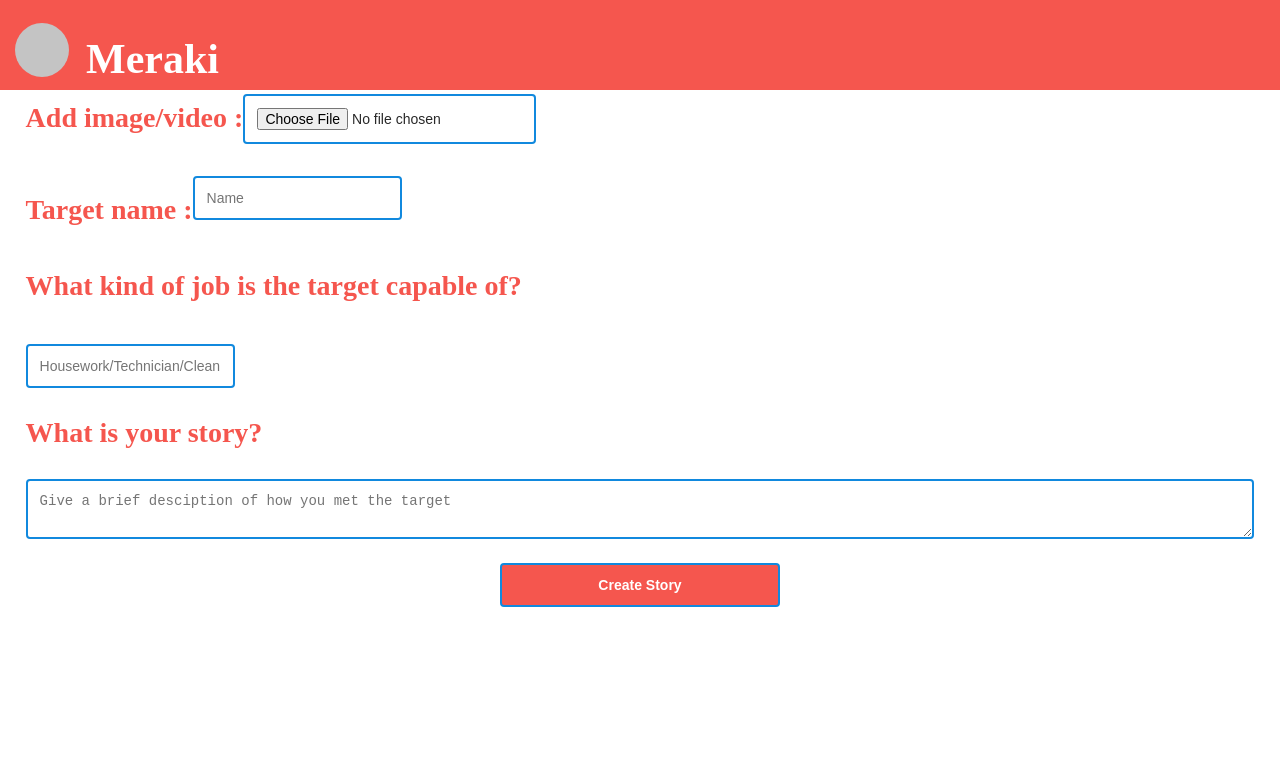
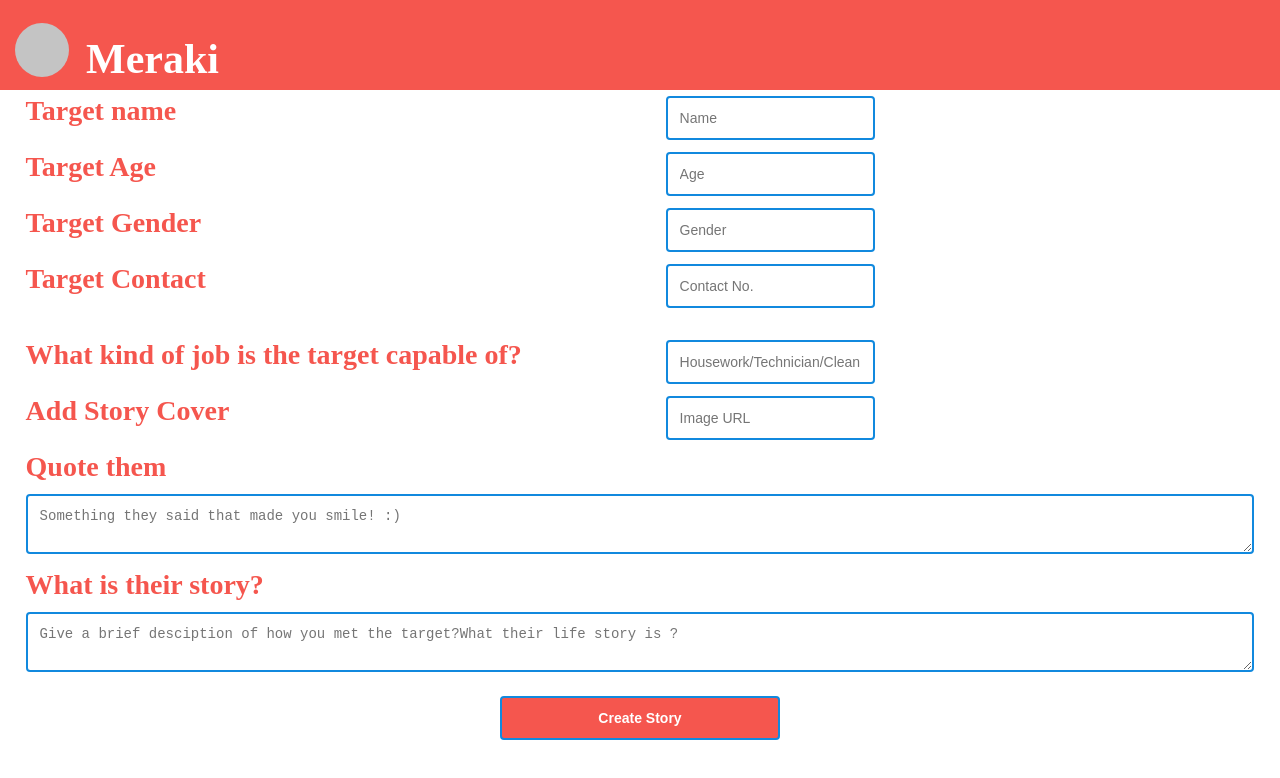
Before and after one commit to avinash-vk/Meraki, a React (Create React App) app: page /story/new/1 in a window 1280 px wide. Shown: the top 778 px of the page. Built offline with nearby package versions, Linux system fonts and the light colour scheme.

Commit message:
Story form

```diff
--- a/src/views/story/StoryForm.css
+++ b/src/views/story/StoryForm.css
@@ -123,7 +123,7 @@ font-style: normal;
 font-weight: bold;
 font-size: 28px;
 line-height: 54px;
-
+width:50vw;
 /* identical to box height */
 
 color: #F5564E;
@@ -135,3 +135,6 @@ color: #F5564E;
   transform: translate(-50%, 0%);
   text-align: center;
 }
+.storyfull{
+	width:"100%"
+}
--- a/src/views/story/storyCreateForm.js
+++ b/src/views/story/storyCreateForm.js
@@ -9,8 +9,12 @@ class StoryCreateForm extends React.Component {
 		this.state= {
 			image:'',
       tname:'',
+      tage:'',
+      tgender:'',
       job:'',
+      title:'',
       story:'',
+      contact:'',
 			buttonDisabled: false
 		}
 	}
@@ -26,8 +30,13 @@ class StoryCreateForm extends React.Component {
 		this.setState({
 			image:'',
       tname:'',
+      tage:'',
+      tgender:'',
       job:'',
+      title:'',
       story:'',
+      contact:'',
+
 			buttonDisabled: false
 		})
 	}
@@ -50,18 +59,10 @@ class StoryCreateForm extends React.Component {
 
     <div style={{paddingTop: "5%",paddingLeft: "2%",paddingRight:"2%"}}>
 			<div>
-			<h1 class="formText" style={{float:"left"}}>Add image/video : </h1>
-			<hr style={{color:"white"}}></hr>
-			<InputField
-					type='file'
-					placeholder='Image'
-					value={this.state.image ? this.state.image : ''}
-					onChange={(val) => this.setInputValue('image',val)}
-				/>
 			</div>
 			<br></br>
 			<div style={{flexDirection:"column"}}>
-			<h1 class="formText" style={{float:"left"}}>Target name :</h1>
+			<text class="formText" style={{float:"left"}}>Target name </text>
 			<InputField
 					style={{float:"right"}}
 					type='text'
@@ -69,20 +70,63 @@ class StoryCreateForm extends React.Component {
 					value={this.state.tname ? this.state.tname : ''}
 					onChange={(val) => this.setInputValue('tname',val)}
 				/>
+        	<text class="formText" style={{float:"left"}}>Target Age </text>
+			<InputField
+					style={{float:"right"}}
+					type='number'
+					placeholder='Age'
+					value={this.state.tage ? this.state.tage : ''}
+					onChange={(val) => this.setInputValue('tage',val)}
+				/>
         </div>
+
+			<text class="formText" style={{float:"left"}}>Target Gender </text>
+			<InputField
+					style={{float:"right"}}
+					type='text'
+					placeholder='Gender'
+					value={this.state.tgender ? this.state.tgender : ''}
+					onChange={(val) => this.setInputValue('tgender',val)}
+				/>
+        	<text class="formText" style={{float:"left"}}>Target Contact </text>
+			<InputField
+					style={{float:"right"}}
+					type='tel'
+					placeholder='Contact No.'
+					value={this.state.contact ? this.state.contact : ''}
+					onChange={(val) => this.setInputValue('contact',val)}
+				/>
 			<br></br>
-			<h1 class="formText">What kind of job is the target capable of?</h1>
+			<text class="formText" style={{float:"left"}}>What kind of job is the target capable of?</text>
 			<InputField
 					type='text'
 					placeholder='Housework/Technician/Cleaning/Security'
 					value={this.state.job ? this.state.job : ''}
           onChange={(val) => this.setInputValue('job',val)}
+          className="inputfull"
+          style={{float:"right"}}
 				/>
-			<h1 class="formText">What is your story?</h1>
+        	<text class="formText" style={{float:"left"}}>Add Story Cover </text>
+
+			<InputField
+					type='url'
+					placeholder='Image URL'
+					value={this.state.image ? this.state.image : ''}
+					onChange={(val) => this.setInputValue('image',val)}
+				/>
+        <text class="formText">Quote them</text>
         <textarea
 					class="storyinput"
-					type='story'
-					placeholder='Give a brief desciption of how you met the target'
+
+					placeholder='Something they said that made you smile! :)'
+					value={this.state.title ? this.state.title : ''}
+					onChange={(val) => this.setInputValue('title',val)}
+				/>
+			<text class="formText">What is their story?</text>
+			<textarea
+					class="storyinput"
+
+					placeholder='Give a brief desciption of how you met the target?What their life story is ?'
 					value={this.state.story ? this.state.story : ''}
 					onChange={(val) => this.setInputValue('story',val)}
 				/>
```
Lines whose indentation alone changed are shown as unchanged.
